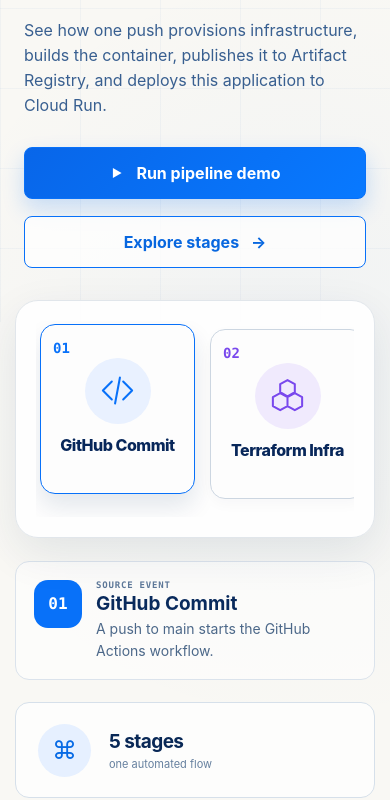
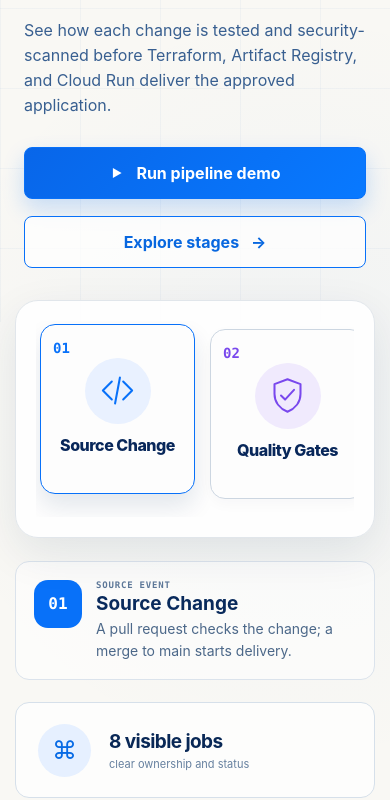
Before and after one commit to itsmeteja9/hello-world, a website: page public/index.html in a window 390 px wide. Shown: the part 300-1100 px from the top of the page. Drawn offline with Linux system fonts and the light colour scheme.

Commit message:
adding unit test and security scan

```diff
--- a/package.json
+++ b/package.json
@@ -2,9 +2,11 @@
   "name": "hello-world",
   "version": "1.0.0",
   "description": "Express demo deployed to Cloud Run through GitHub Actions",
-  "main": "app.js",
+  "main": "server.js",
   "scripts": {
-    "start": "node app.js"
+    "start": "node server.js",
+    "test": "node --test",
+    "test:coverage": "node --test --experimental-test-coverage --test-coverage-include=app.js --test-coverage-lines=90"
   },
   "engines": {
     "node": ">=20"
--- a/public/client.js
+++ b/public/client.js
@@ -1,70 +1,82 @@
 const stages = [
   {
     number: '01',
-    name: 'GitHub Commit',
+    name: 'Source Change',
     eyebrow: 'SOURCE EVENT',
-    summary: 'A push to main starts the GitHub Actions workflow.',
+    summary: 'A pull request checks the change; a merge to main starts delivery.',
     color: 'blue',
     icon: 'code',
-    input: 'Push to main',
-    action: 'GitHub Actions authenticates to Google Cloud with OIDC.',
+    input: 'Pull request or push',
+    action: 'Check out the repository and capture the immutable GitHub commit SHA.',
     output: 'Commit SHA',
   },
   {
     number: '02',
-    name: 'Terraform Infra',
-    eyebrow: 'PROVISION FOUNDATION',
-    summary: 'Terraform enables APIs and creates the Artifact Registry repository.',
+    name: 'Quality Gates',
+    eyebrow: 'TEST IN PARALLEL',
+    summary: 'Tests, SAST, repository security, and Terraform validation run in parallel.',
+    color: 'purple',
+    icon: 'shield',
+    input: 'Application, lockfile, Dockerfile, and Terraform',
+    action: 'Run Node.js tests, Semgrep, Trivy, terraform fmt, and terraform validate.',
+    output: 'Approved commit',
+  },
+  {
+    number: '03',
+    name: 'Provision GAR',
+    eyebrow: 'TERRAFORM FOUNDATION',
+    summary: 'Terraform enables APIs and ensures the Artifact Registry repository exists.',
     color: 'purple',
     icon: 'terraform',
-    input: 'Terraform modules',
-    action: 'Enable APIs and create the regional GAR repository.',
+    input: 'Validated Terraform and remote state',
+    action: 'Authenticate to GCP and create or reconcile the regional GAR repository.',
     output: 'GAR endpoint',
   },
   {
-    number: '03',
-    name: 'Docker Build',
-    eyebrow: 'BUILD IMAGE',
-    summary: 'The application is packaged as an immutable container image.',
-    color: 'blue',
+    number: '04',
+    name: 'Build & Publish',
+    eyebrow: 'SCAN BEFORE PUSH',
+    summary: 'Build the commit-tagged image, scan it with Trivy, then publish it to GAR.',
+    color: 'teal',
     icon: 'cube',
-    input: 'Application source',
-    action: 'Build and tag the container with the immutable commit SHA.',
-    output: 'Container image',
-  },
-  {
-    number: '04',
-    name: 'Artifact Registry',
-    eyebrow: 'STORE ARTIFACT',
-    summary: 'The commit-tagged image is securely published to GAR.',
-    color: 'teal',
-    icon: 'registry',
-    input: 'Tagged image',
-    action: 'Push the image into the provisioned Artifact Registry repository.',
+    input: 'Approved source and Dockerfile',
+    action: 'Build, scan for high or critical findings, and push only an approved image.',
     output: 'Versioned artifact',
   },
   {
     number: '05',
-    name: 'Cloud Run',
+    name: 'Deploy Cloud Run',
     eyebrow: 'DEPLOY SERVICE',
-    summary: 'Terraform deploys the image and returns the public service URL.',
+    summary: 'Terraform deploys the exact scanned image and returns the service URL.',
     color: 'green',
     icon: 'cloud',
     input: 'GAR image URI',
     action: 'Create or update Cloud Run and route traffic to the new revision.',
     output: 'HTTPS service URL',
   },
+  {
+    number: '06',
+    name: 'Live Verification',
+    eyebrow: 'PROVE THE RELEASE',
+    summary: 'Smoke tests verify the health endpoint and the live application page.',
+    color: 'green',
+    icon: 'shield',
+    input: 'Cloud Run service URL',
+    action: 'Call /healthz, check the application content, and publish the run summary.',
+    output: 'Verified deployment',
+  },
 ];
 
 const activity = [
   { stage: 0, time: '00:01', text: 'Checked out main at commit 8f3a2c1' },
-  { stage: 0, time: '00:05', text: 'Authenticated to Google Cloud via Workload Identity' },
-  { stage: 1, time: '00:22', text: 'Terraform plan: 4 resources to add, 0 to change' },
-  { stage: 1, time: '01:04', text: 'Created GAR repository: hello-world-images' },
-  { stage: 2, time: '02:11', text: 'Built image: hello-world:8f3a2c1' },
-  { stage: 3, time: '03:02', text: 'Published image to us-central1-docker.pkg.dev' },
-  { stage: 4, time: '04:19', text: 'Cloud Run revision hello-world-00001 is ready' },
-  { stage: 4, time: '04:28', text: 'Service URL returned successfully' },
+  { stage: 1, time: '00:34', text: 'Unit tests passed — 100% line coverage' },
+  { stage: 1, time: '00:47', text: 'Semgrep SAST and Trivy repository scan passed' },
+  { stage: 1, time: '00:52', text: 'Terraform formatting and validation passed' },
+  { stage: 2, time: '01:31', text: 'Artifact Registry repository is ready' },
+  { stage: 3, time: '03:05', text: 'Built and scanned image: hello-world:8f3a2c1' },
+  { stage: 3, time: '03:24', text: 'Published approved image to Artifact Registry' },
+  { stage: 4, time: '04:42', text: 'Cloud Run revision hello-world-00001 is ready' },
+  { stage: 5, time: '04:56', text: 'Health check passed and service URL verified' },
 ];
 
 const state = {
--- a/public/index.html
+++ b/public/index.html
@@ -29,6 +29,9 @@
       <symbol id="icon-cloud" viewBox="0 0 48 48">
         <path d="M15 37h20a9 9 0 0 0 1-18 13 13 0 0 0-24-3A10.5 10.5 0 0 0 15 37Zm13-7 5 5 5-5m-5 5V24"/>
       </symbol>
+      <symbol id="icon-shield" viewBox="0 0 48 48">
+        <path d="M24 4 40 10v12c0 10-6.5 18-16 22C14.5 40 8 32 8 22V10l16-6Zm-8 20 5 5 11-12"/>
+      </symbol>
     </svg>
 
     <main>
@@ -51,8 +54,8 @@
           <p class="kicker">GITHUB ACTIONS × GOOGLE CLOUD</p>
           <h1>From commit to Cloud Run — clearly.</h1>
           <p class="hero-description">
-            See how one push provisions infrastructure, builds the container,
-            publishes it to Artifact Registry, and deploys this application to Cloud Run.
+            See how each change is tested and security-scanned before Terraform,
+            Artifact Registry, and Cloud Run deliver the approved application.
           </p>
           <div class="hero-actions">
             <button class="button button-primary" id="run-pipeline" type="button">
@@ -82,8 +85,8 @@
         <span class="summary-number" id="summary-number">01</span>
         <div>
           <p id="summary-eyebrow">SOURCE EVENT</p>
-          <h2 id="summary-name">GitHub Commit</h2>
-          <span id="summary-text">A push to main starts the GitHub Actions workflow.</span>
+          <h2 id="summary-name">Source Change</h2>
+          <span id="summary-text">A pull request checks the change; a merge to main starts delivery.</span>
         </div>
       </section>
 
@@ -91,22 +94,22 @@
         <article>
           <span class="metric-icon" aria-hidden="true">⌘</span>
           <div>
-            <strong>5 stages</strong>
-            <small>one automated flow</small>
+            <strong>8 visible jobs</strong>
+            <small>clear ownership and status</small>
           </div>
         </article>
         <article>
           <span class="metric-icon" aria-hidden="true">◷</span>
           <div>
-            <strong>~4m 28s</strong>
-            <small>typical demo runtime</small>
+            <strong>4 parallel gates</strong>
+            <small>fast feedback before build</small>
           </div>
         </article>
         <article>
           <span class="metric-icon check-icon" aria-hidden="true">✓</span>
           <div>
-            <strong>zero manual steps</strong>
-            <small>after code approval</small>
+            <strong>1 deployment gate</strong>
+            <small>optional human approval</small>
           </div>
         </article>
       </section>
@@ -115,7 +118,7 @@
         <div class="section-heading">
           <div>
             <p class="kicker">THE HANDOFFS, EXPLAINED</p>
-            <h2>One pipeline. Five clear responsibilities.</h2>
+            <h2>One pipeline. Six clear stages.</h2>
             <p>
               Use the guided explanation for stakeholders or switch to the
               delivery detail engineers expect.
@@ -138,9 +141,9 @@
           <div>
             <strong>Why this order matters</strong>
             <p>
-              Artifact Registry must exist before the workflow can push an image.
-              Cloud Run is applied only after that exact image exists, so the
-              first deployment works cleanly.
+              Tests and security checks must pass before GCP credentials are used.
+              Artifact Registry is created before the push, and Cloud Run receives
+              only the exact commit-tagged image that passed scanning.
             </p>
           </div>
         </aside>
@@ -210,7 +213,7 @@
       <footer>
         <div>
           <span class="brand-badge">EEP Demo</span>
-          <p>GitHub Actions → Terraform → Docker → GAR → Cloud Run</p>
+          <p>Tests + Security → Terraform → Build + Scan → GAR → Cloud Run → Verify</p>
         </div>
         <p>Interactive architecture walkthrough served from Cloud Run.</p>
       </footer>
--- a/public/styles.css
+++ b/public/styles.css
@@ -281,8 +281,8 @@ h1 {
 
 .stage-grid {
   display: grid;
-  grid-template-columns: repeat(5, 1fr);
-  gap: clamp(24px, 5vw, 82px);
+  grid-template-columns: repeat(6, 1fr);
+  gap: clamp(16px, 3vw, 48px);
   position: relative;
   z-index: 2;
 }
@@ -632,7 +632,7 @@ h1 {
   max-width: 1220px;
   margin: 0 auto;
   display: grid;
-  grid-template-columns: repeat(5, 1fr);
+  grid-template-columns: repeat(6, 1fr);
   gap: 12px;
 }
 
--- /dev/null
+++ b/requirements-security.txt
@@ -0,0 +1 @@
+semgrep==1.172.0
```
Also changed, not shown: app.js (+4 -7 lines), server.js (added, +10 -0 lines), test/app.test.js (added, +35 -0 lines), .github/workflows/cicd.yml, README.md, 2 other files.
